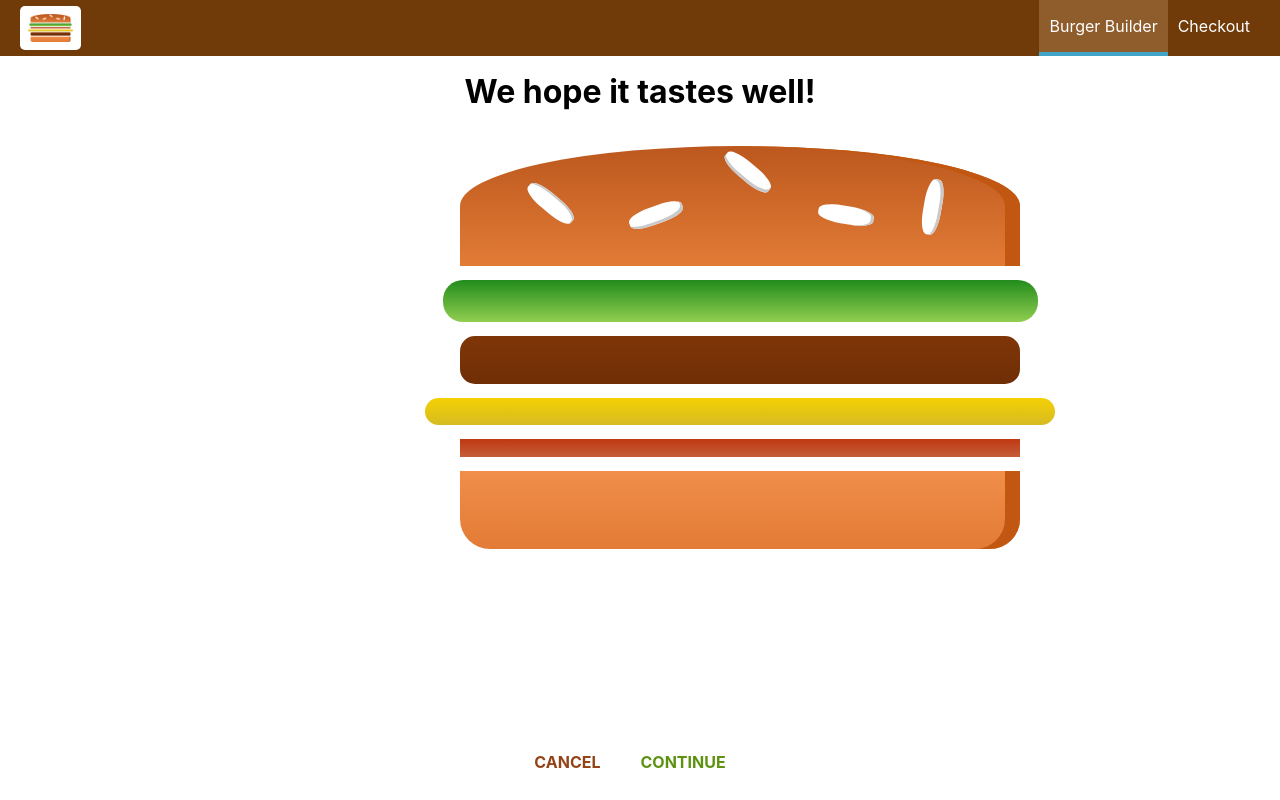
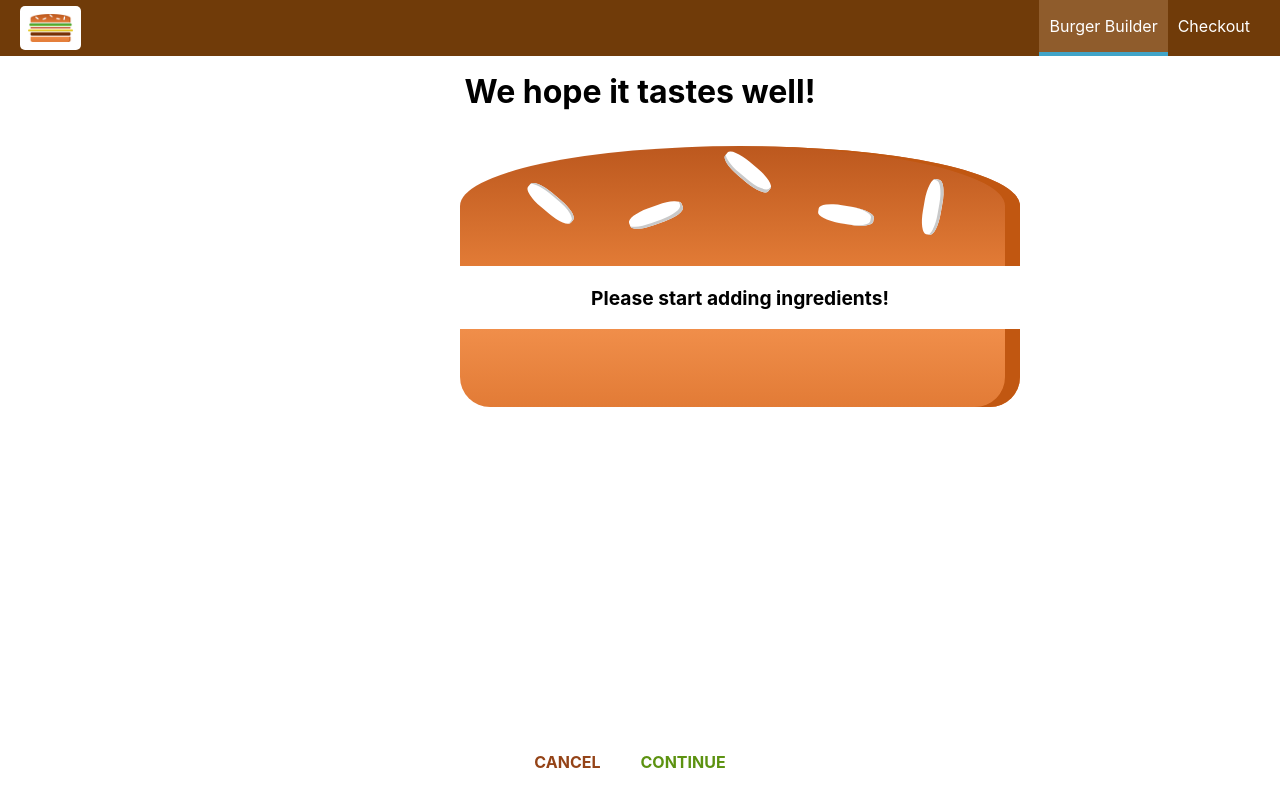
Before and after one commit to dhiraj13/new-burger-app, a React (Create React App) app: page /checkout in a window 1280 px wide. Built offline with nearby package versions, Linux system fonts and the light colour scheme.

Commit message:
passing ingredients via query params

```diff
--- a/src/containers/BurgerBuilder/BurgerBuilder.js
+++ b/src/containers/BurgerBuilder/BurgerBuilder.js
@@ -116,7 +116,15 @@
         //     .catch(error => {
         //         this.setState({ loading: false, purchasing: false })
         //     })
-        this.props.history.push('/checkout')
+        const queryParams = []
+        for (let i in this.state.ingredients) {
+            queryParams.push(encodeURIComponent(i) + '=' + encodeURIComponent(this.state.ingredients[i]))
+        }
+        const queryString = queryParams.join('&')
+        this.props.history.push({
+            pathname: '/checkout',
+            search: '?' + queryString
+        })
     }
 
     render() {
--- a/src/containers/Checkout/Checkout.js
+++ b/src/containers/Checkout/Checkout.js
@@ -10,6 +10,16 @@
             cheese: 1,
             bacon: 1,
         }
+    }
+
+    componentDidMount() {
+        const query = new URLSearchParams(this.props.location.search)
+        const ingredients = {}
+        for (let param of query.entries()) {
+            // ['salad', '1']
+            ingredients[param[0]] = +param[1]
+        }
+        this.setState({ ingredients: ingredients })
     }
 
     checkoutCancelledHandler = () => {
```
